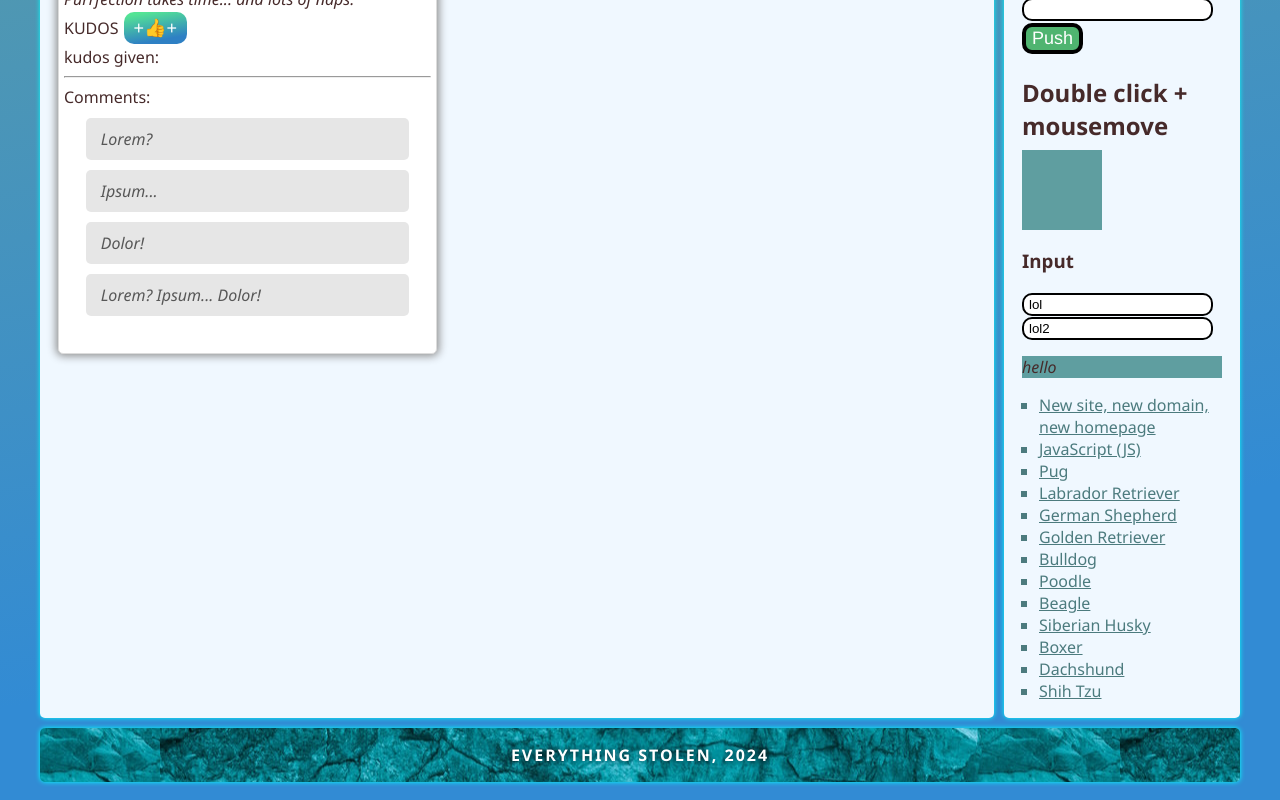
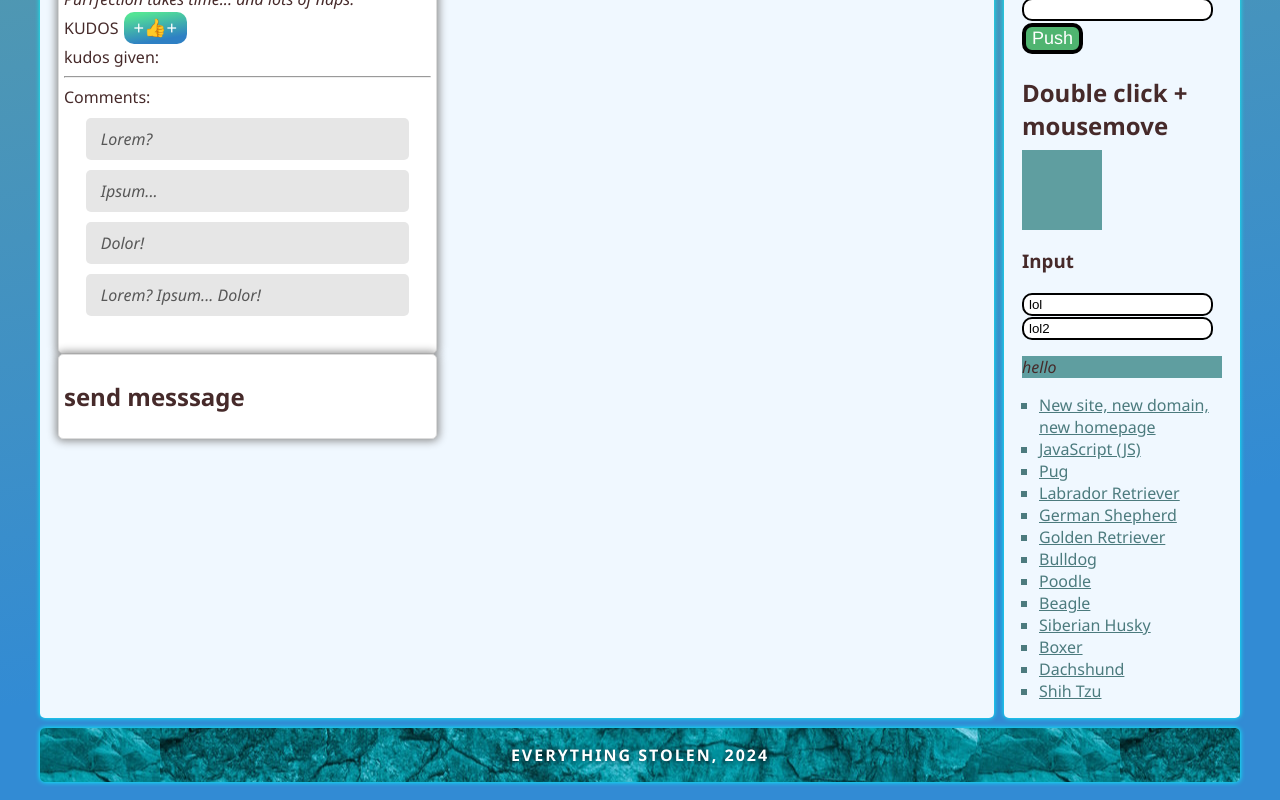
Before and after one commit to tztaras/app, a React (Create React App) app: page /users/Adelskyi in a window 1280 px wide. Shown: the part 556-1356 px from the top of the page. Built offline with nearby package versions, Linux system fonts and the light colour scheme.

Commit message:
another box

```diff
--- a/src/Users/UsersID/UsersID.jsx
+++ b/src/Users/UsersID/UsersID.jsx
@@ -68,7 +68,9 @@ const UsersID = (props)=> {
 
                     <img src="" alt="" />
                 </div>
+                <div className={css.userInfo}><h2>send messsage</h2></div>
             </section>
+
         </div>
     )
 }
```
